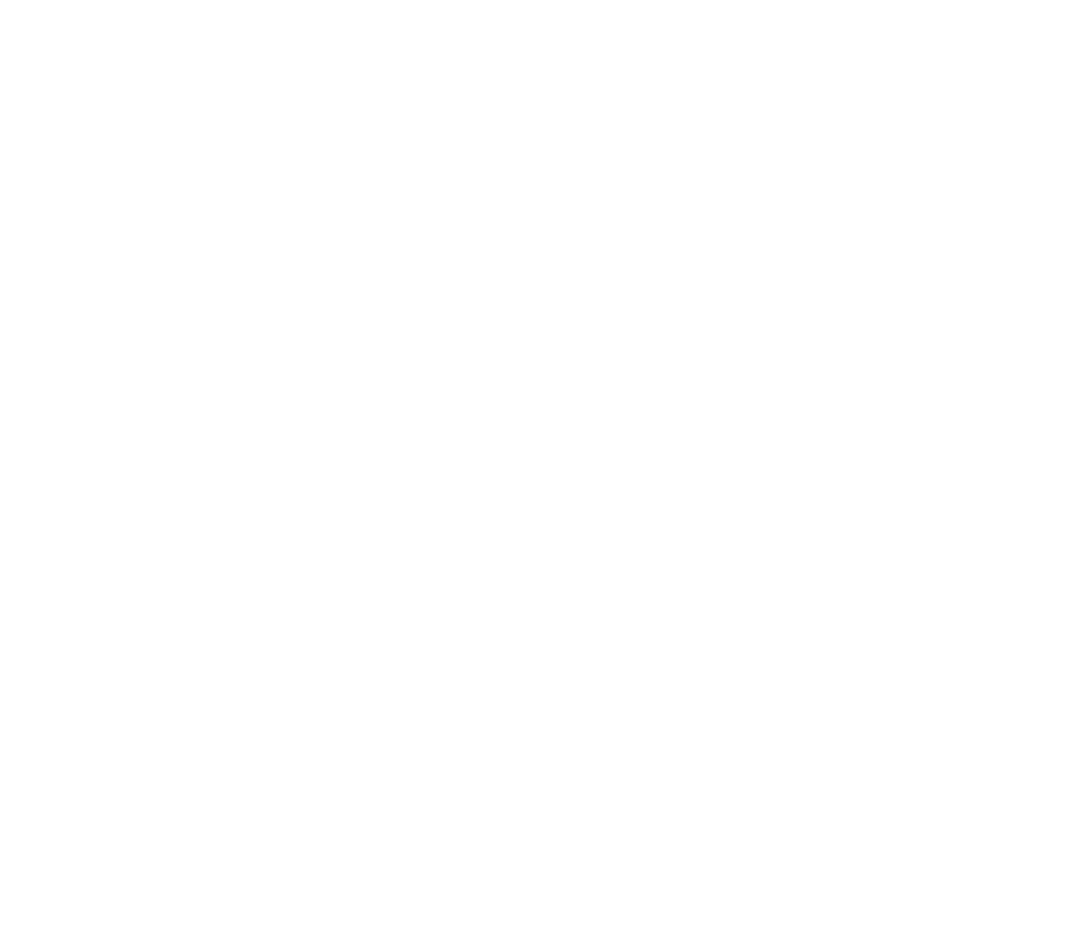
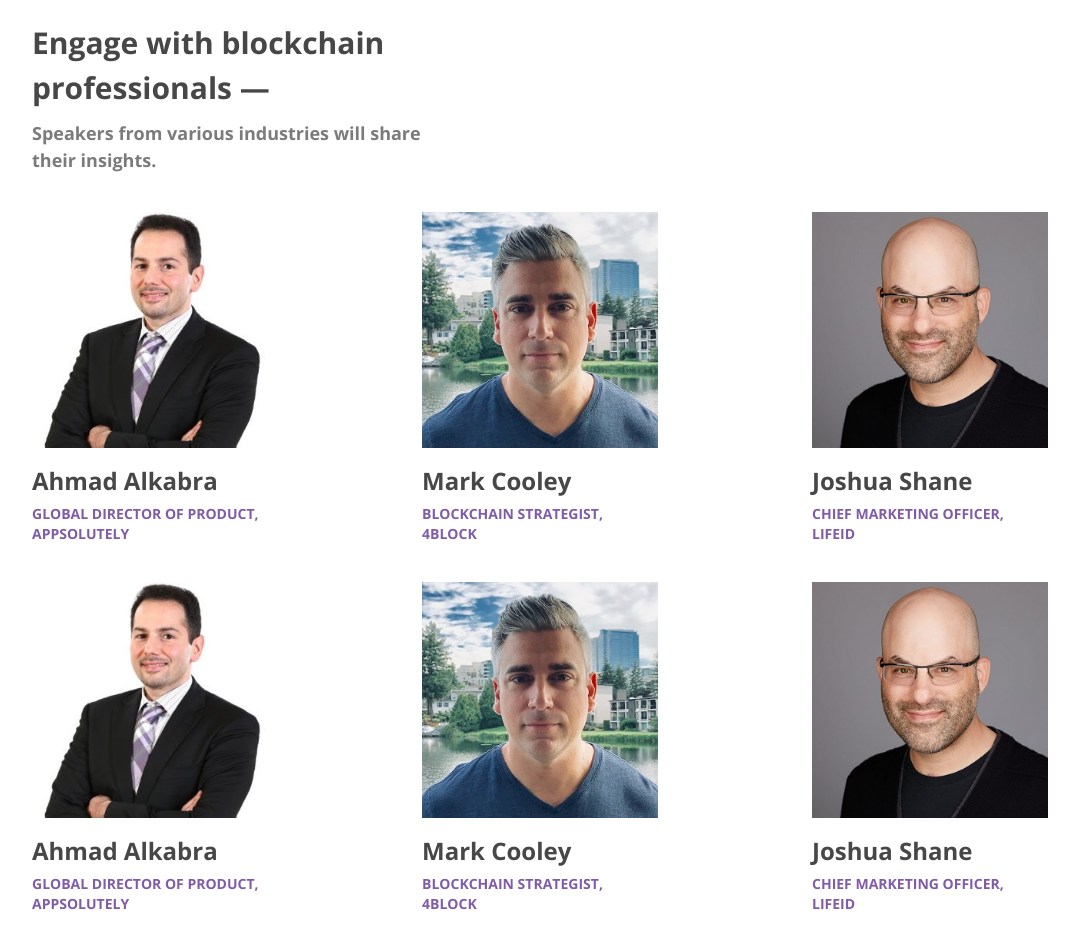
Before and after one commit to uwblockchain/website-expo-2018, a React (Create React App) app: page / in a window 1280 px wide. Shown: the part 400-1348 px from the top of the page, without its empty margins (100-1179 px from the left). Before the commit the page ends 800 px from the top, so only its background shows below. Built offline with nearby package versions, Linux system fonts and the light colour scheme.

Commit message:
Initial commit which adds preview component

```diff
--- a/src/css/index.css
+++ b/src/css/index.css
@@ -143,3 +143,16 @@ div.card-button a:focus {
   background-color: #6F62B8;
   border-color: #6F62B8;
 }
+
+#col {
+  padding: 0em 5.5em 2em 5.5em;
+}
+
+.speaker-preview-name {
+  color: #474747;
+}
+
+.speaker-preview-job {
+  color: #805CA8;
+  font-weight: 700;
+}
--- a/src/js/App.js
+++ b/src/js/App.js
@@ -2,13 +2,15 @@ import '../css/App.css';
 import React from 'react';
 import Navigation from './nav/Navigation';
 import Head from './Head';
-import BuyTickets from './buyTickets/BuyTickets'
+import BuyTickets from './buyTickets/BuyTickets';
+import SpeakerPreviews from './speakers/SpeakerPreviews';
 
 const App = () => (
   <div className="App">
     <Head />
     <Navigation />
     <BuyTickets/>
+    <SpeakerPreviews/>
     <div id="content" />
   </div>
 );
--- a/src/js/nav/Navigation.js
+++ b/src/js/nav/Navigation.js
@@ -22,7 +22,7 @@ const NavDate = () => (
 
 const NavTitle = () => (
   <Navbar.Brand>
-    <p id="nav-brand">UW BLOCKCHAIN EXPO</p>
+    <a href="http://www.uwbce.com" id="nav-brand">UW BLOCKCHAIN EXPO</a>
   </Navbar.Brand>
 );
 
--- a/src/js/speakers/Speaker-1.js
+++ b/src/js/speakers/Speaker-1.js
@@ -1,6 +1,7 @@
 import React from 'react';
 import speakerImg from '../../img/ahmad-alkabra.jpg';
 import Speaker from './Speaker';
+import SpeakerPreview from './SpeakerPreview';
 
 const Speaker1 = () => (
   <Speaker
@@ -39,4 +40,18 @@ const Speaker1 = () => (
   />
 );
 
+export const Speaker1Preview = () => (
+  <SpeakerPreview
+    img={speakerImg}
+    job=
+    {
+      <p>GLOBAL DIRECTOR OF PRODUCT, <br />APPSOLUTELY</p>
+    }
+    name=
+    {
+      <b>Ahmad Alkabra</b>
+    }
+  />
+)
+
 export default Speaker1;
--- a/src/js/speakers/Speaker-2.js
+++ b/src/js/speakers/Speaker-2.js
@@ -1,6 +1,7 @@
 import React from 'react';
 import speakerImg from '../../img/mark_cooley.jpg';
 import Speaker from './Speaker';
+import SpeakerPreview from './SpeakerPreview';
 
 const Speaker2 = () => (
   <Speaker
@@ -28,4 +29,18 @@ const Speaker2 = () => (
     />
 );
 
+export const Speaker2Preview = () =>(
+  <SpeakerPreview
+    img={speakerImg}
+    job=
+    {
+      <p>BLOCKCHAIN STRATEGIST, <br />4BLOCK</p>
+    }
+    name=
+    {
+      <b>Mark Cooley</b>
+    }
+    />
+)
+
 export default Speaker2;
--- a/src/js/speakers/Speaker-3.js
+++ b/src/js/speakers/Speaker-3.js
@@ -1,6 +1,7 @@
 import React from 'react';
 import speakerImg from '../../img/joshua_shane.jpg';
 import Speaker from './Speaker';
+import SpeakerPreview from './SpeakerPreview';
 
 const Speaker3 = () => (
   <Speaker
@@ -27,4 +28,18 @@ const Speaker3 = () => (
   />
 );
 
+export const Speaker3Preview = () => (
+  <SpeakerPreview
+    img={speakerImg}
+    job=
+    {
+      <p>CHIEF MARKETING OFFICER, <br/>LIFEID</p>
+    }
+    name=
+    {
+      <b>Joshua Shane</b>
+    }
+  />
+)
+
 export default Speaker3;
--- /dev/null
+++ b/src/js/speakers/SpeakerPreview.js
@@ -0,0 +1,13 @@
+import React from 'react';
+import { Image, Row, Col } from 'react-bootstrap';
+
+const SpeakerPreview = (props) => (
+    <div>
+        <Image src={props.img} responsive/>
+        <h3 className="speaker-preview-name">{props.name}</h3>
+        <p className="speaker-preview-job">{props.job}</p>
+    </div>
+)
+
+
+export default SpeakerPreview;
--- /dev/null
+++ b/src/js/speakers/SpeakerPreviews.js
@@ -0,0 +1,55 @@
+import React from 'react';
+import { Image, Row, Col } from 'react-bootstrap';
+import { Speaker1Preview } from './Speaker-1';
+import { Speaker2Preview } from './Speaker-2';
+import { Speaker3Preview } from './Speaker-3';
+
+const previewTitle = {
+    fontWeight: 700,
+    color: '#474747',
+    lineHeight: 1.5,
+}
+
+const previewSubTitle = {
+    fontWeight: 700,
+    color: '#7B7B7B',
+    lineHeight: 1.5,
+}
+
+var mdash = '\mdash'
+
+const SpeakerPreviews = () => (
+    <div className="container">
+        <Row>
+            <Col md={12} id="col">
+                <h2 style={previewTitle}>Engage with blockchain <br/>{'professionals \u2014'}</h2>
+                <h4 style={previewSubTitle}>Speakers from various industries will share <br/>their insights.</h4>
+            </Col>
+        </Row>
+        <Row>
+            <Col md={4} id="col">
+                <Speaker1Preview />
+            </Col>
+            <Col md={4} id="col">
+                <Speaker2Preview />
+            </Col>
+            <Col md={4} id="col">
+                <Speaker3Preview />
+            </Col>
+        </Row>
+        <Row>
+            <Col md={4} id="col">
+                <Speaker1Preview />
+            </Col>
+            <Col md={4} id="col">
+                <Speaker2Preview />
+            </Col>
+            <Col md={4} id="col">
+                <Speaker3Preview />
+            </Col>
+        </Row>
+    </div>
+
+)
+
+export default SpeakerPreviews;
```
